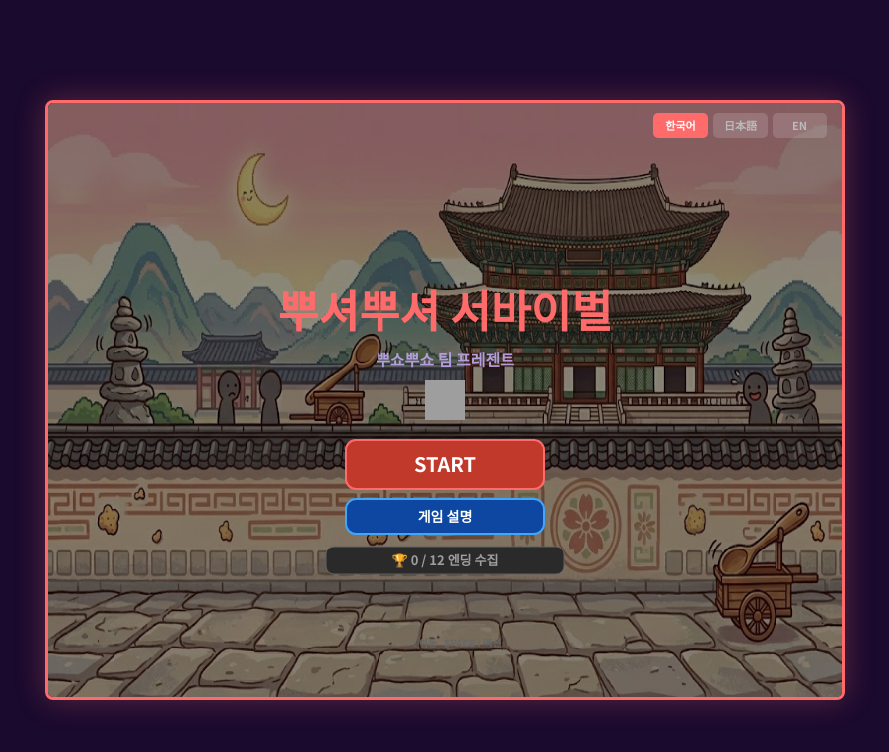
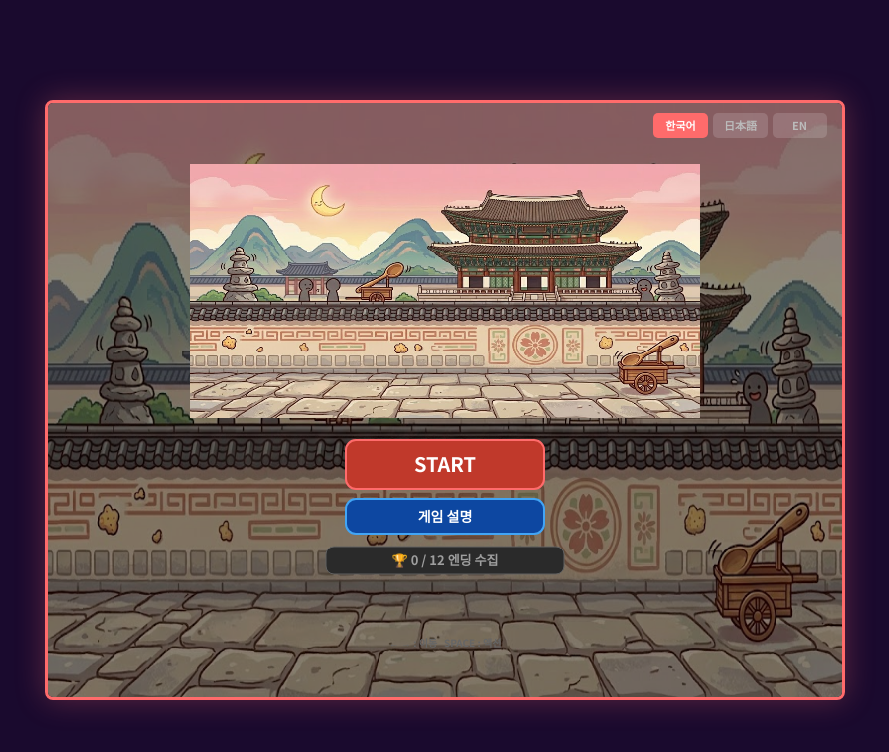
Before and after one commit to kyb4312/LegendOfPpushyoPpushyo, a plain HTML site: page index.html in a window 1280 px wide. Shown: the whole page, without its empty margins (195-1084 px from the left). Drawn offline with Linux system fonts and the light colour scheme; animation ran at ten frames a second.

Commit message:
Replace title text and character with title.png image
- Title text, subtitle, player preview replaced by title.png
- Pulse animation applied to the image (same motion as before)
- Fallback to text if image not loaded

Co-Authored-By: Claude Opus 4.6 (1M context) <noreply@anthropic.com>

```diff
--- a/index.html
+++ b/index.html
@@ -497,20 +497,26 @@ function drawTitle() {
     drawText(labels[i], lbx + lbw / 2, lby + lbh / 2, 11, selected ? '#fff' : '#bbb');
   }
 
-  titlePulse = Math.sin(frameCount * 0.05) * 0.1 + 1;
-
-  // Title
+  titlePulse = Math.sin(frameCount * 0.05) * 0.05 + 1;
+
+  // Title image with pulse animation
+  const titleImg = bgImages['title'];
+  if (titleImg && titleImg.complete && titleImg.naturalWidth > 0) {
+    ctx.save();
+    const imgW = 500, imgH = 250;
+    ctx.translate(W / 2, 190);
+    ctx.scale(titlePulse, titlePulse);
+    ctx.drawImage(titleImg, -imgW / 2, -imgH / 2, imgW, imgH);
+    ctx.restore();
+  } else {
+    // Fallback text
     ctx.save();
     ctx.translate(W / 2, 210);
     ctx.scale(titlePulse, titlePulse);
     drawText(t('title'), 0, 0, 42, '#ff6b6b');
     ctx.restore();
-
-  // Subtitle
     drawText(t('subtitle'), W / 2, 260, 16, '#b39ddb');
-
-  // Player character preview
-  drawPlayer(W / 2, 300, 40);
+  }
 
   // Start button
   const bx = 300, by = 340, bw = 200, bh = 50;
```
Lines whose indentation alone changed are shown as unchanged.
